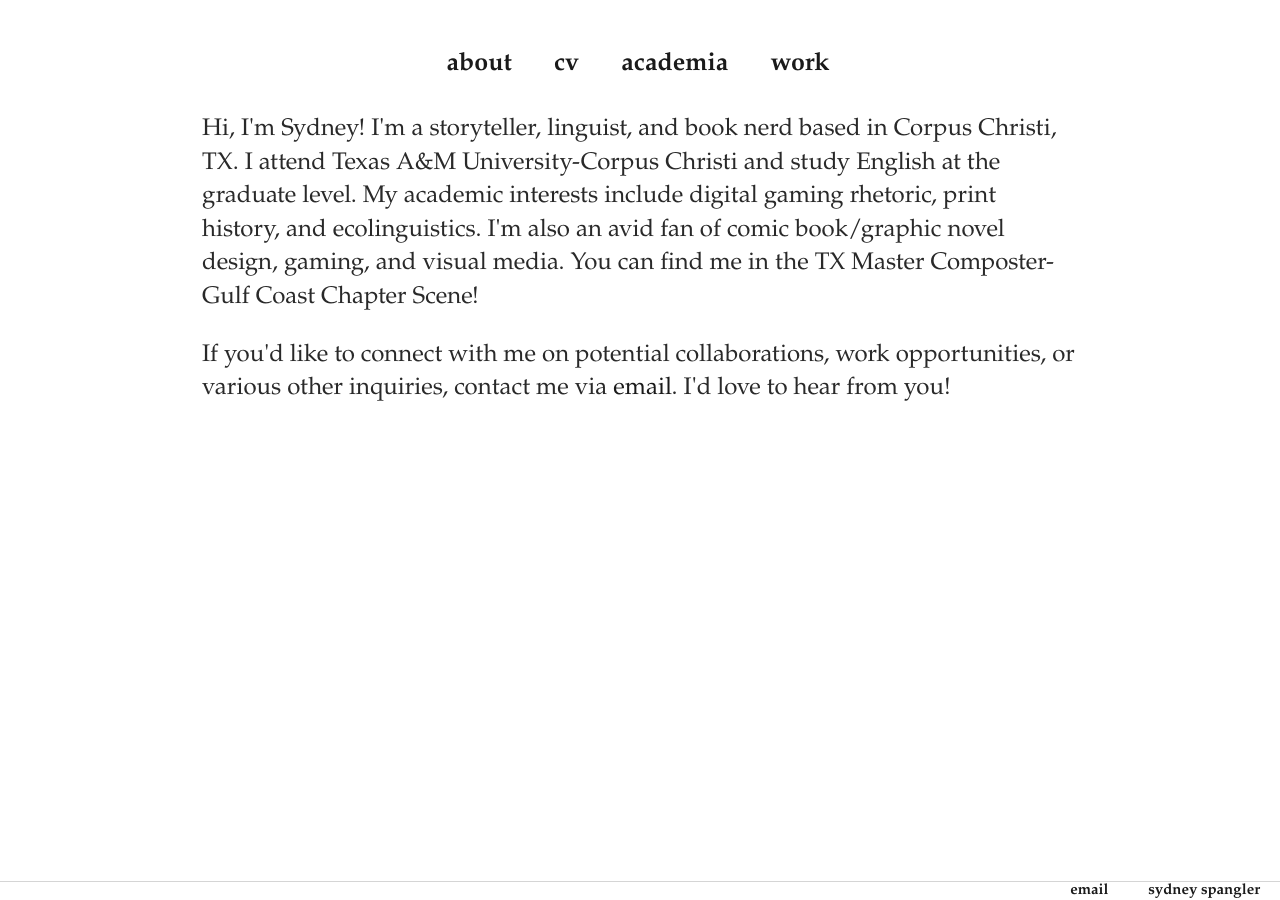
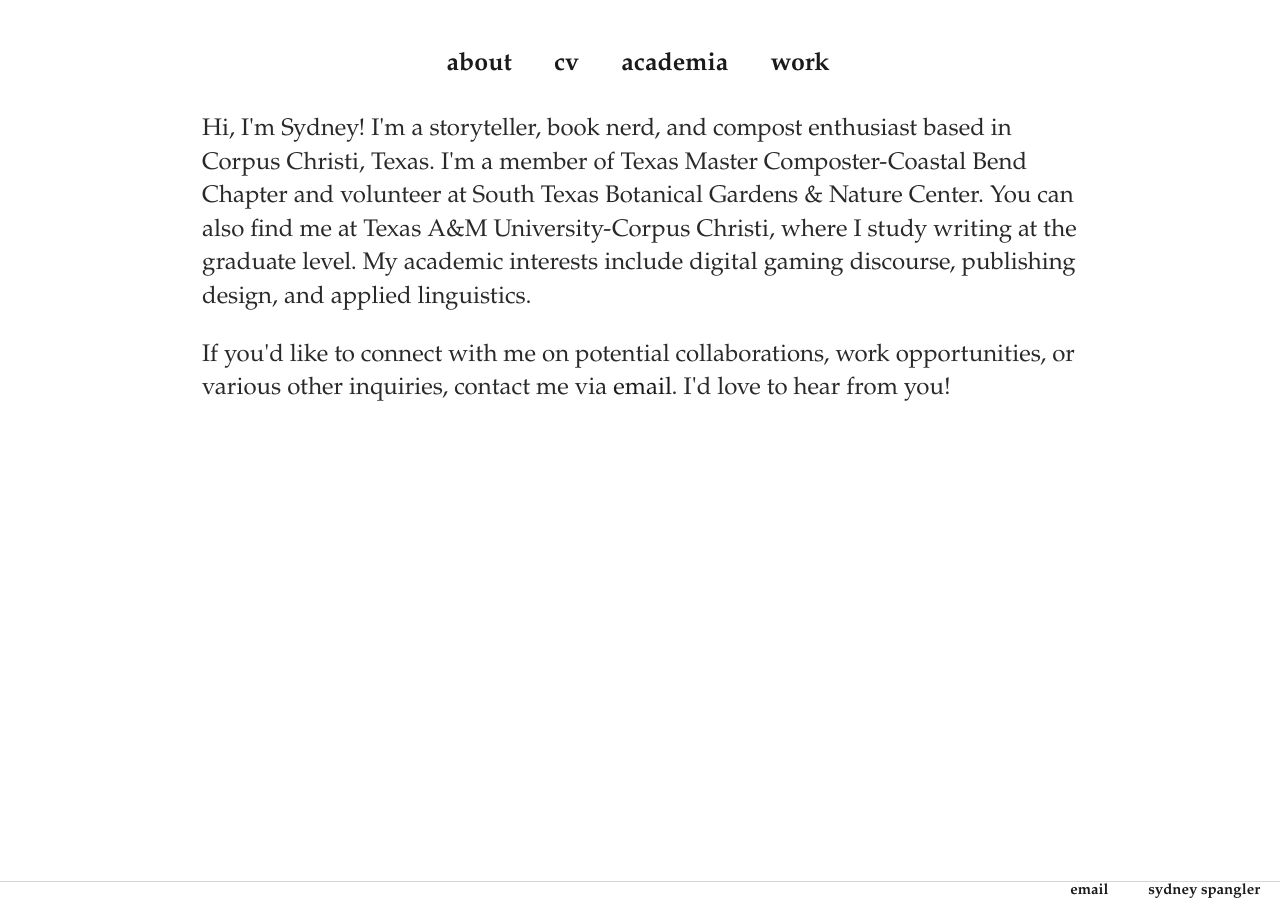
Before and after one commit to sydneyspangler/sydneyspangler.github.io, a Jekyll site: the page built from about/index.html, in a window 1280 px wide. Built offline with Jekyll 4.4.1, drawn with Linux system fonts in a browser that asks for light colours.

Commit message:
Update index.html

```diff
--- a/about/index.html
+++ b/about/index.html
@@ -3,6 +3,6 @@ layout: default
 title: about
 ---
 <div class="blurb">
-	<p>Hi, I'm Sydney! I'm a storyteller, linguist, and book nerd based in Corpus Christi, TX. I attend Texas A&amp;M University-Corpus Christi and study English at the graduate level. My academic interests include digital gaming rhetoric, print history, and ecolinguistics. I'm also an avid fan of comic book/graphic novel design, gaming, and visual media. You can find me in the TX Master Composter-Gulf Coast Chapter Scene!</p>
+	<p>Hi, I'm Sydney! I'm a storyteller, book nerd, and compost enthusiast based in Corpus Christi, Texas. I'm a member of Texas Master Composter-Coastal Bend Chapter and volunteer at South Texas Botanical Gardens & Nature Center. You can also find me at Texas A&amp;M University-Corpus Christi, where I study writing at the graduate level. My academic interests include digital gaming discourse, publishing design, and applied linguistics.</p>
 	<p>If you'd like to connect with me on potential collaborations, work opportunities, or various other inquiries, contact me via <a href="mailto:spangler.sydney@gmail.com">email</a>. I'd love to hear from you!</p>
 </div><!-- /.blurb -->
```
